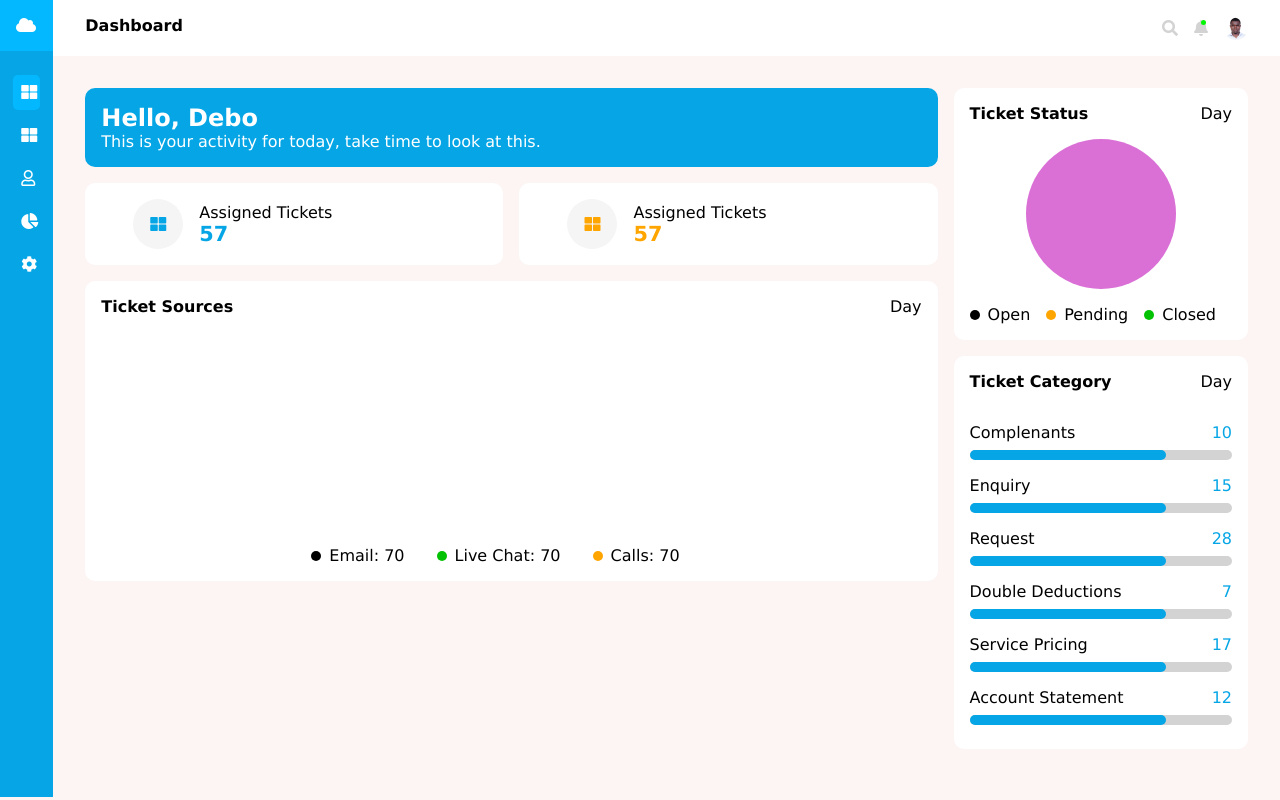
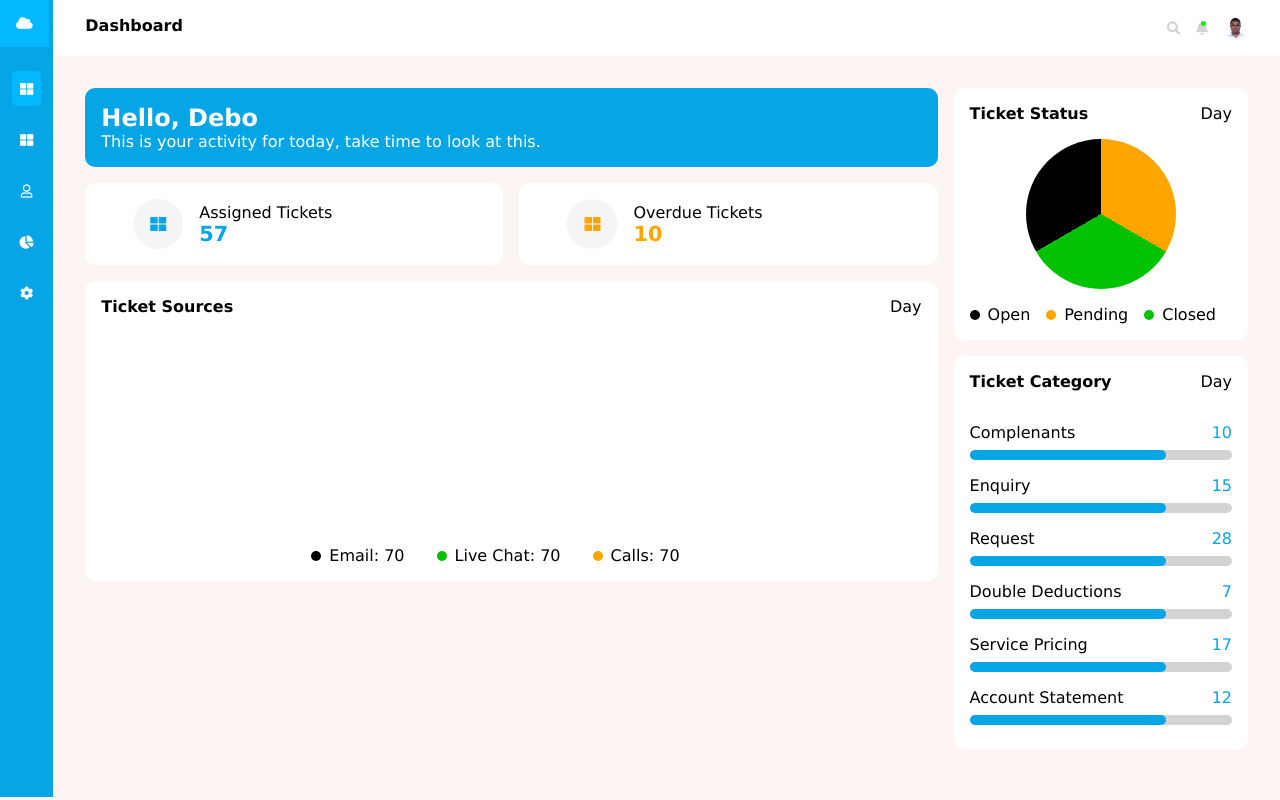
Before and after one commit to obioraigboanusi/Dashboard-task, a plain HTML site: page index.html in a window 1280 px wide. Drawn offline with Linux system fonts and the light colour scheme.

Commit message:
add pie chat and make icons clickable

```diff
--- a/index.html
+++ b/index.html
@@ -14,28 +14,29 @@
 <body>
   <div class="dashboard">
     <div class="bg-blue">
-      <div class="cloud">
-        <i class="color-white fas fa-cloud"></i>
+      <div>
+        <button class="cloud"><i class="color-white fas fa-cloud"></i></button>
       </div>
-      <div class="side-bar-icons">
-        <div class="active">
-          <i class="color-white fas fa-th-large"></i>
-        </div>
-        <div class="">
-          <i class="color-white fas fa-th-large"></i>
-        </div>
-        <div class="">
-          <i class="far fa-user color-white"></i>
-        </div>
-        <div class="">
-          <i class="color-white fas fa-chart-pie"></i>
-        </div>
-        <div class="">
-          <i class="fas fa-cog color-white"></i>
+      <ul class="side-bar-icons">
+        <li class="active">
+          <button>
+            <i class="color-white fas fa-th-large"></i>
+          </button>
+        </li>
+        <li class="">
+          <button><i class="color-white fas fa-th-large"></i></button>
+        </li>
+        <li class="">
+          <button><i class="far fa-user color-white"></i></button>
+        </li>
+        <li class="">
+          <button><i class="color-white fas fa-chart-pie"></i></button>
+        </li>
+        <li class="">
+          <button><i class="fas fa-cog color-white"></i></button>
+        </li>
 
-        </div>
-
-      </div>
+      </ul>
 
     </div>
     <div>
@@ -43,9 +44,13 @@
         <p class="logo">Dashboard</p>
         <div class="nav-icon-wrapper">
 
-          <div class="color-light-gray"><i class="fas fa-search"></i></div>
+          <div class="color-light-gray">
+            <button>
+              <i class="fas fa-search"></i>
+            </button>
+          </div>
           <div class="bell color-light-gray">
-            <i class="fas fa-bell "></i>
+            <button><i class="fas fa-bell "></i></button>
           </div>
 
           <div class="user_avatar">
@@ -75,8 +80,8 @@
                   <i class="fas fa-th-large"></i>
                 </div>
                 <div>
-                  <p>Assigned Tickets</p>
-                  <p class="color-orange bold font-15">57</p>
+                  <p>Overdue Tickets</p>
+                  <p class="color-orange bold font-15">10</p>
                 </div>
               </div>
 
--- a/style.css
+++ b/style.css
@@ -122,6 +122,7 @@ nav .logo {
   border-radius: 50%;
   background-color: orchid;
   margin: auto;
+  background-image: conic-gradient(orange 120deg,rgb(3, 194, 3) 120deg 240deg,black 240deg );
 }
 
 .dots-wrapper {
@@ -245,17 +246,26 @@ nav .logo {
 
 .side-bar-icons {
   padding-top: 1rem;
+  display: flex;
+  flex-direction: column;
+  list-style: none;
+
 }
-
-.side-bar-icons>div {
+button{
+  border: none;
+  outline: none;
+  background-color: transparent;
+  cursor: pointer;
+}
+.side-bar-icons>li {
   padding: .5rem;
   text-align: center;
-  width: 50%;
+  /* width: 50%; */
   margin:.5rem auto;
   border-radius: 5px;
 
 }
-.side-bar-icons>div.active{
+.side-bar-icons>li.active{
   background-color: rgb(4, 184, 255);
 }
 .bell{
```
